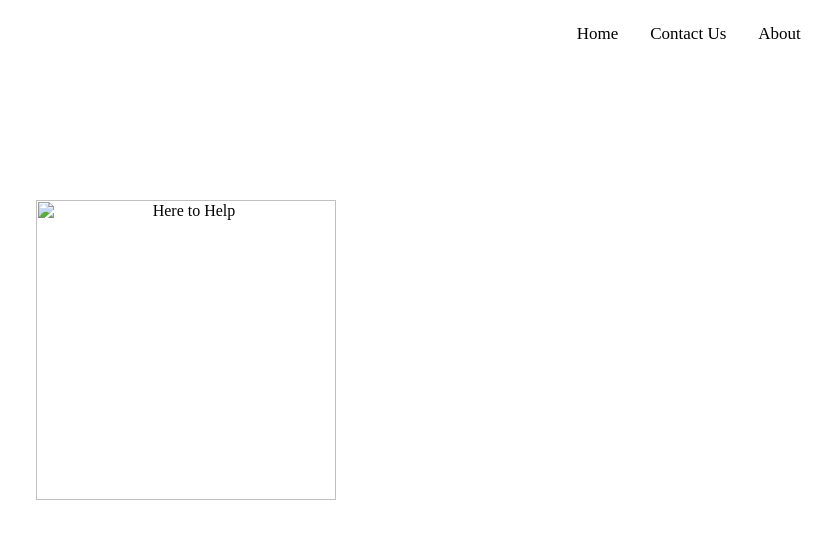
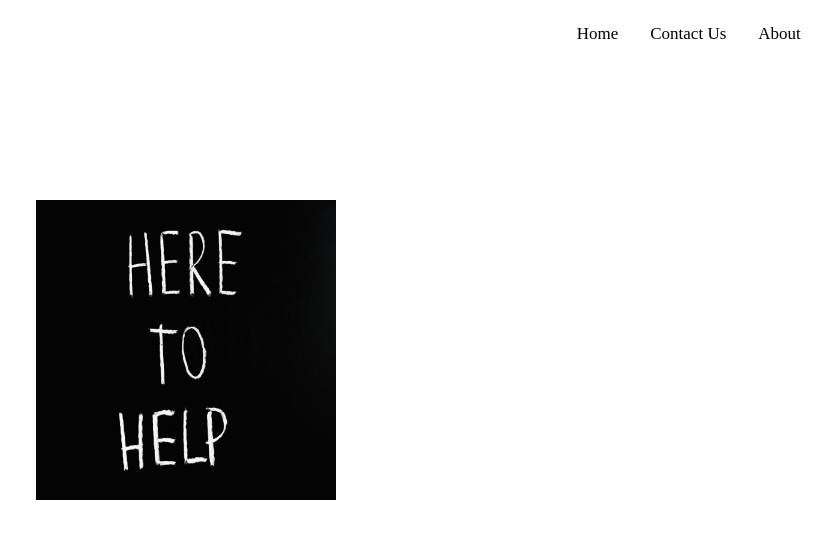
Before and after one commit to shreyaaaaa801/Donation_static_website, a plain HTML site: page index.html in a window 1280 px wide. Shown: the whole page, without its empty margins (454-1280 px from the left). Drawn offline with Linux system fonts and the light colour scheme.

Commit message:
Update index.html

```diff
--- a/index.html
+++ b/index.html
@@ -23,7 +23,7 @@
         <div class="flip-card">
           <div class="flip-card-inner">
             <div class="flip-card-front">
-              <img src="2.jpeg" alt="Here to Help" style="width:300px;height:300px;">
+              <img src="card_img.jpeg" alt="Here to Help" style="width:300px;height:300px;">
             </div>
             <div class="flip-card-back">
               <h1>The Sparks Foundation</h1>
```
